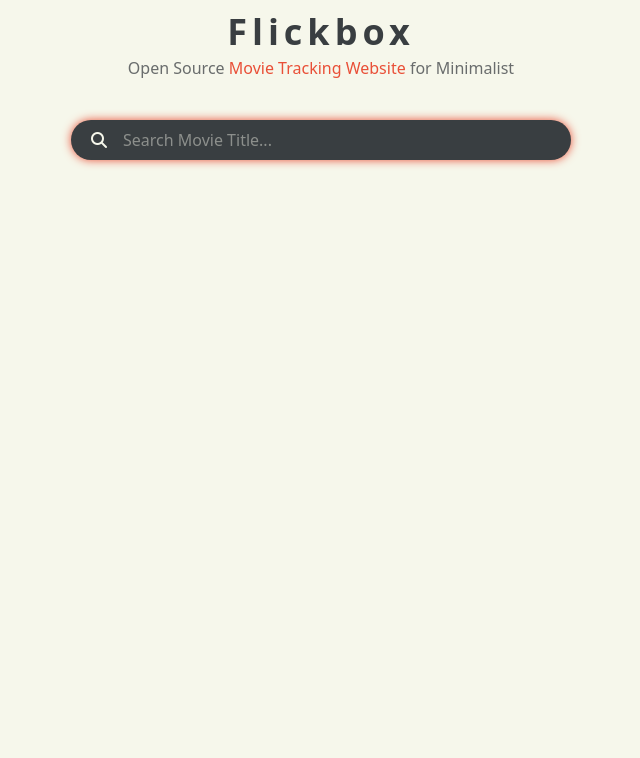
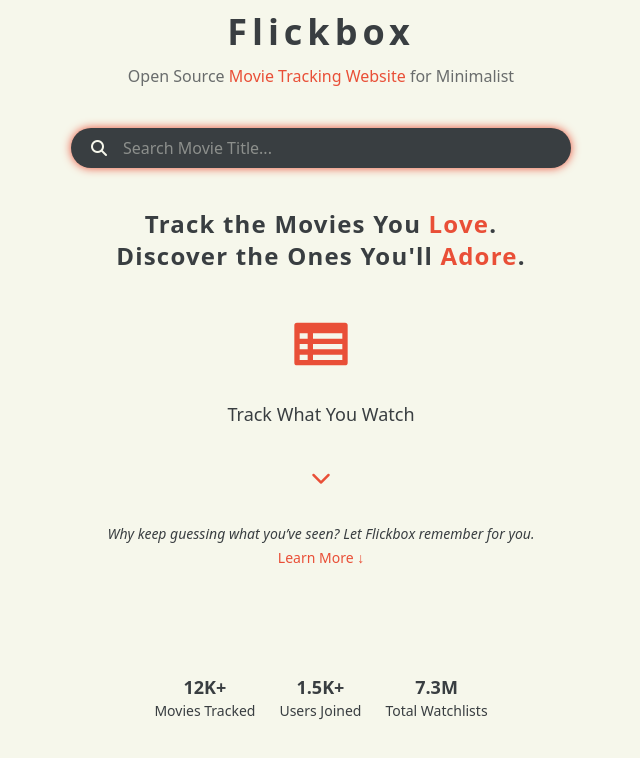
Before and after one commit to bhargablinx/flickbox, a React (Vite) app: page / in a window 1280 px wide. Shown: the top 758 px of the page, without its empty margins (319-959 px from the left). Built offline with nearby package versions, Linux system fonts and the light colour scheme.

Commit message:
Design the Hero section

```diff
--- a/src/App.jsx
+++ b/src/App.jsx
@@ -1,3 +1,5 @@
+import HeroSection from "./components/HeroSection";
+
 function App() {
     return (
         <div className="h-screen">
@@ -5,7 +7,7 @@ function App() {
                 <p className="text-4xl font-extrabold tracking-[5px]">
                     Flickbox
                 </p>
-                <p className="text-[#393e41bf] mt-1">
+                <p className="text-[#393e41bf] m-4 md:mt-3">
                     Open Source{" "}
                     <span className="text-[#E94F37]">
                         Movie Tracking Website
@@ -21,6 +23,7 @@ function App() {
                     placeholder="Search Movie Title..."
                 />
             </div>
+            <HeroSection />
         </div>
     );
 }
--- /dev/null
+++ b/src/components/HeroSection.jsx
@@ -0,0 +1,69 @@
+export default function HeroSection() {
+    return (
+        <div className="flex flex-col items-center gap-6 mt-6">
+            {/* Headline */}
+            <div className="text-2xl text-center font-bold tracking-wider">
+                <p>
+                    Track the Movies You{" "}
+                    <span className="text-[#E94F37]">Love</span>.
+                </p>
+                <p>
+                    Discover the Ones You'll{" "}
+                    <span className="text-[#E94F37]">Adore</span>.
+                </p>
+            </div>
+
+            {/* Movie illustration */}
+            <div className="mt-4">
+                <svg
+                    xmlns="http://www.w3.org/2000/svg"
+                    fill="#E94F37"
+                    viewBox="0 0 24 24"
+                    className="w-16 h-16"
+                >
+                    <path d="M21 4H3a1 1 0 0 0-1 1v14a1 1 0 0 0 1 1h18a1 1 0 0 0 1-1V5a1 1 0 0 0-1-1ZM4 8h3v2H4V8Zm0 4h3v2H4v-2Zm0 4h3v2H4v-2Zm5 0h11v2H9v-2Zm11-2H9v-2h11v2Zm0-4H9V8h11v2Z" />
+                </svg>
+            </div>
+
+            {/* Feature Text */}
+            <p className="text-lg font-medium text-center text-[#393E41]">
+                Track What You Watch
+            </p>
+
+            {/* Downward Chevron */}
+            <div className="mt-4 animate-bounce">
+                <i className="fa-solid fa-chevron-down text-[#E94F37] text-xl"></i>
+            </div>
+
+            {/* Mini tagline + link */}
+            <div className="text-center mt-2">
+                <p className="text-sm text-[#393E41] italic">
+                    Why keep guessing what you’ve seen? Let Flickbox remember
+                    for you.
+                </p>
+                <a
+                    href="#"
+                    className="text-sm text-[#E94F37] mt-1 inline-block hover:underline"
+                >
+                    Learn More ↓
+                </a>
+            </div>
+
+            {/* User Stats */}
+            <div className="flex flex-col sm:flex-row items-center gap-6 mt-[80px] text-center text-sm text-[#393E41]">
+                <div>
+                    <p className="text-lg font-bold">12K+</p>
+                    <p>Movies Tracked</p>
+                </div>
+                <div>
+                    <p className="text-lg font-bold">1.5K+</p>
+                    <p>Users Joined</p>
+                </div>
+                <div>
+                    <p className="text-lg font-bold">7.3M</p>
+                    <p>Total Watchlists</p>
+                </div>
+            </div>
+        </div>
+    );
+}
```
